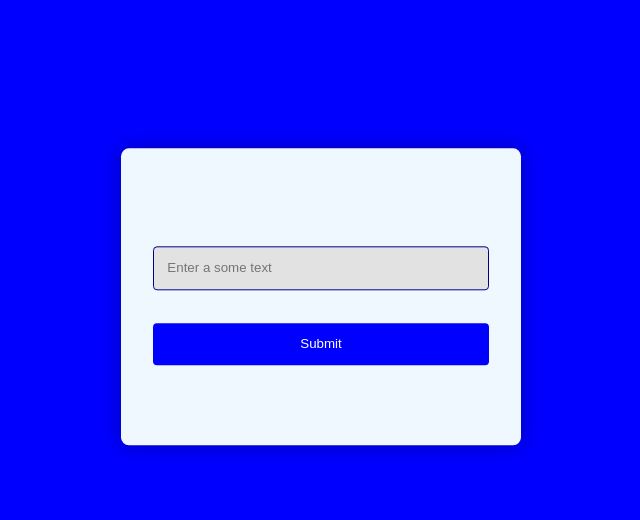
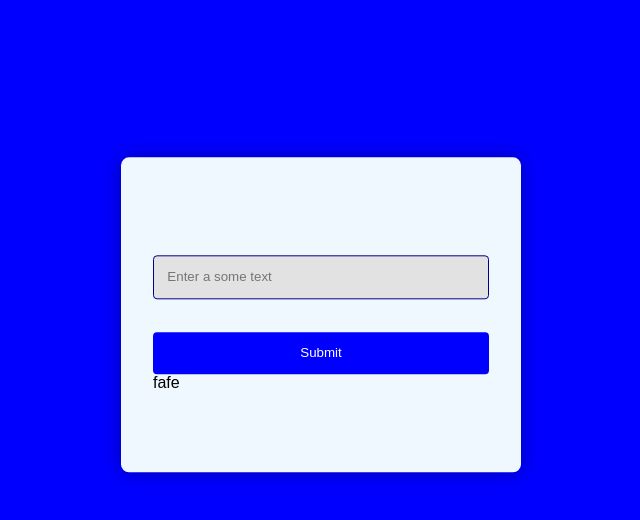
Before and after one commit to Rishabh8931/Shake-on-invalid-Input, a plain HTML site: page index.html in a window 1280 px wide. Shown: the whole page, without its empty margins (79-719 px from the left). Drawn offline with Linux system fonts and the light colour scheme.

Commit message:
Update index.html

```diff
--- a/index.html
+++ b/index.html
@@ -16,7 +16,7 @@
      placeholder="Enter a some text"
      required>
      <button type="submit" onclick="validateForm()">Submit</button>
-
+    fafe
     </form>
     <script src="index.js"></script>
 
```
